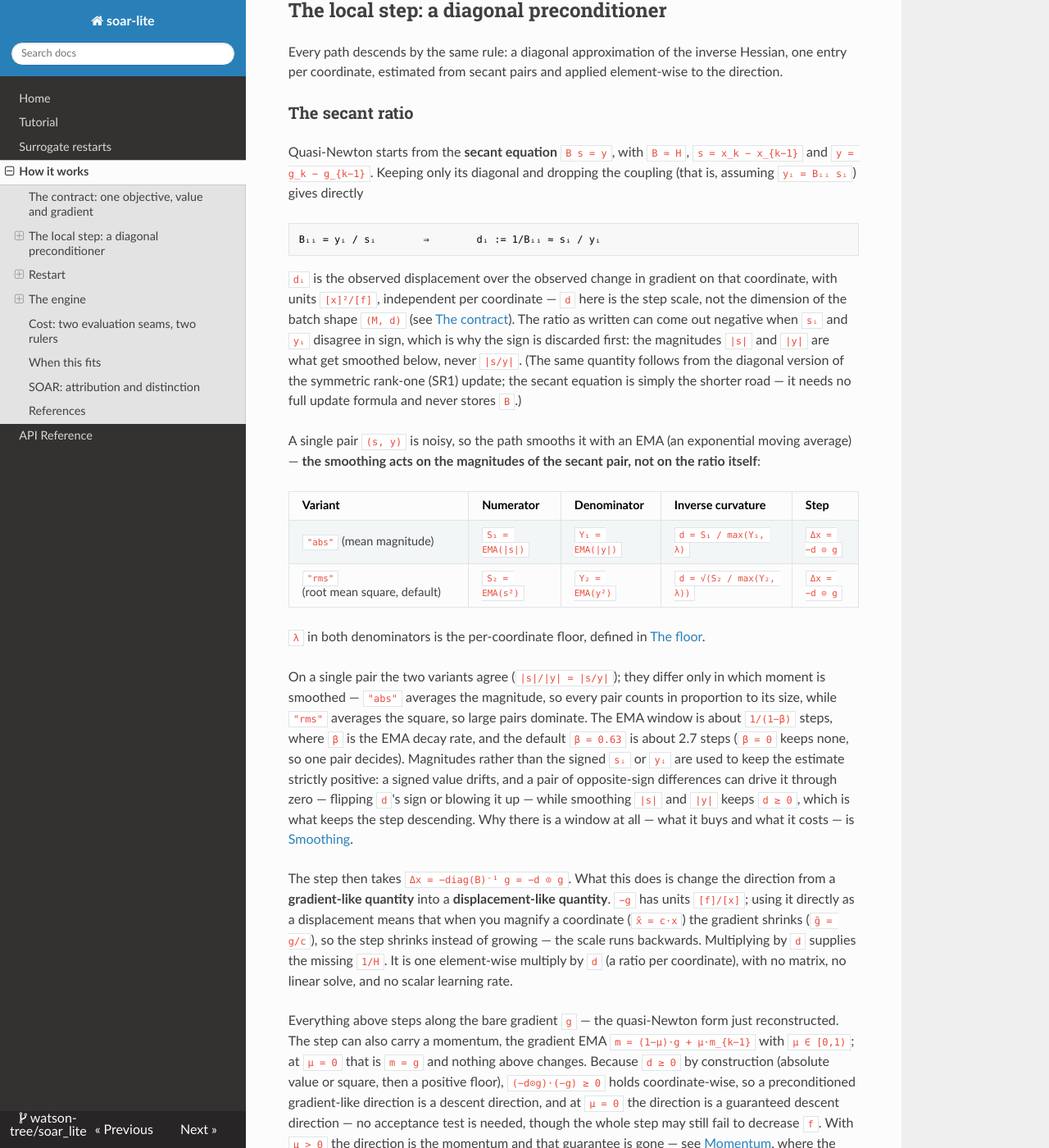
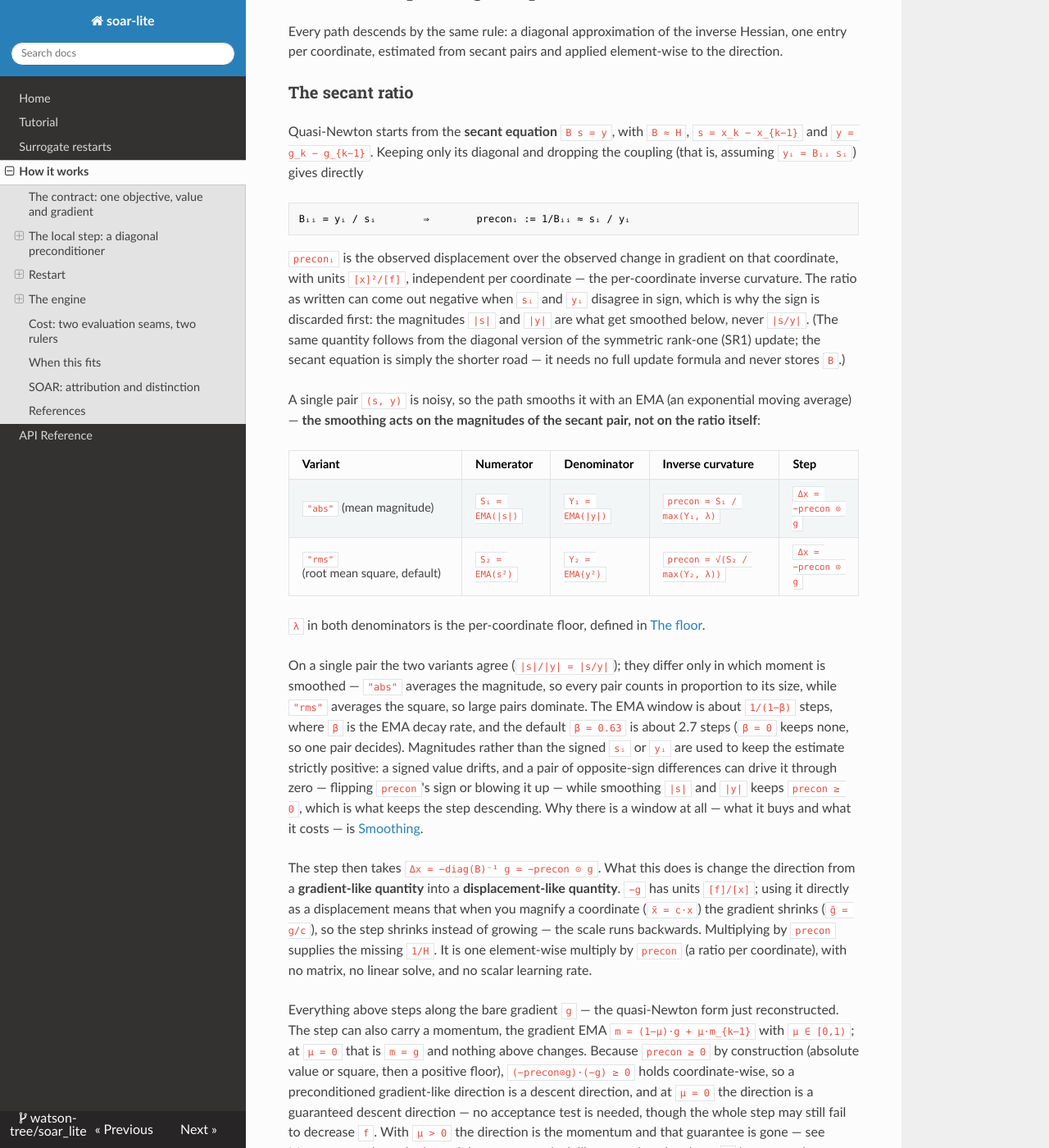
Before and after one commit to watson-tree/soar_lite, an MkDocs documentation site: the page built from docs/explanation/how-it-works.md, in a window 1280 px wide and 1400 px high, scrolled down 1125 px. Shown: the whole window at 82% size. Built offline with MkDocs 1.6.1, drawn with Linux system fonts in a browser that asks for light colours; nearby versions of some CDN libraries; some of the changed text lies outside the part shown.

Commit message:
refactor: spell the preconditioner `precon`, so `d` means the dimension
Two quantities were both spelled `d`: `Domain.d`, the dimension, and the
solver's per-coordinate scale in `-d ⊙ m`. Only the solver side could move.
The dimension `d` is conventional math spelling in the shape notation `(M, d)`
and `(d,)` that a dozen docstrings use, so renaming the attribute would clear
half the collision and leave the other half; the solver's `d` is a local, a
private helper, and prose.

`precon` reuses the term the repo already has for this quantity: the module
docstring calls it diagonal secant preconditioning, the class is
`DiagonalPreconditioner`, and the glossary defines "diagonal preconditioner".
So this adds no vocabulary. `-precon ⊙ m` reads as the preconditioned momentum
direction. `h` lost because it invites the "diagonal Newton" reading the
glossary rejects under `_Avoid_`, `diag` because the last rename round removed
it for reading as a matrix, and `step_len` because `alpha0` already owns the
step fraction.

- `local_solver.py`: `_d_for` becomes `_precon` ("path i's per-coordinate
  inverse curvature"), the two locals follow, and the docstrings that spelled
  the step `-d⊙m` / `-d_i·g_i` spell it `-precon⊙m` / `-precon_i·g_i`.
- `how-it-works.md`: the whole local-step section, including the derivation
  identities `Δx = -diag(B)⁻¹ g = -precon ⊙ g` and the two unit-invariance
  chains, which are now written in `precon` directly rather than through `d̃`.
  The note that flagged where the two `d` met had nothing left to flag.
- `CONTEXT.md`: the diagonal-preconditioner entry, and the floor entry, whose
  "keeps a coordinate's step-size denominator positive" was the same word
  twice once the scale was no longer a step size.
- home page, its README mirror, `experiments/DESIGN.md` and the tests: "a step
  length per coordinate" and "d⊙m" become the estimate they name. The tests
  keep their own `d = x - 0.5` offsets, which are dimensions.

````diff
--- a/docs/explanation/how-it-works.md
+++ b/docs/explanation/how-it-works.md
@@ -27,9 +27,8 @@ from outside.
 The objective is called in batches: given a batch of points `x` of shape
 `(M, d)` — `M` points, `d` coordinates — it returns `f` of shape `(M,)`, `∇f`
 of shape `(M, d)`, and optionally a feasibility mask of shape `(M,)`, `None`
-meaning all feasible. (`d` is the dimension here; *The local step* reuses `d`
-for the per-coordinate step scale, flagged where the two meet.) The goal is to
-minimize `f` over the feasible points. Infeasible points are still served, and
+meaning all feasible. The goal is to minimize `f` over the feasible points.
+Infeasible points are still served, and
 their gradients still drive the paths: the mask decides only what may become the
 final answer.
 
@@ -62,13 +61,12 @@ Quasi-Newton starts from the **secant equation** `B s = y`, with `B ≈ H`,
 dropping the coupling (that is, assuming `yᵢ = Bᵢᵢ sᵢ`) gives directly
 
 ```text
-Bᵢᵢ = yᵢ / sᵢ        ⇒        dᵢ := 1/Bᵢᵢ ≈ sᵢ / yᵢ
+Bᵢᵢ = yᵢ / sᵢ        ⇒        preconᵢ := 1/Bᵢᵢ ≈ sᵢ / yᵢ
 ```
 
-`dᵢ` is the observed displacement over the observed change in gradient on that
-coordinate, with units `[x]²/[f]`, independent per coordinate — `d` here is the
-step scale, not the dimension of the batch shape `(M, d)` (see
-[The contract](#the-contract-one-objective-value-and-gradient)). The ratio as
+`preconᵢ` is the observed displacement over the observed change in gradient on
+that coordinate, with units `[x]²/[f]`, independent per coordinate — the
+per-coordinate inverse curvature. The ratio as
 written can come out negative when `sᵢ` and `yᵢ` disagree in sign, which is
 why the sign is discarded first: the magnitudes `|s|` and `|y|` are what get
 smoothed below, never `|s/y|`. (The same quantity follows from the diagonal
@@ -81,8 +79,8 @@ secant pair, not on the ratio itself**:
 
 | Variant | Numerator | Denominator | Inverse curvature | Step |
 | --- | --- | --- | --- | --- |
-| `"abs"` (mean magnitude) | `S₁ = EMA(|s|)` | `Y₁ = EMA(|y|)` | `d = S₁ / max(Y₁, λ)` | `Δx = −d ⊙ g` |
-| `"rms"` (root mean square, default) | `S₂ = EMA(s²)` | `Y₂ = EMA(y²)` | `d = √(S₂ / max(Y₂, λ))` | `Δx = −d ⊙ g` |
+| `"abs"` (mean magnitude) | `S₁ = EMA(|s|)` | `Y₁ = EMA(|y|)` | `precon = S₁ / max(Y₁, λ)` | `Δx = −precon ⊙ g` |
+| `"rms"` (root mean square, default) | `S₂ = EMA(s²)` | `Y₂ = EMA(y²)` | `precon = √(S₂ / max(Y₂, λ))` | `Δx = −precon ⊙ g` |
 
 `λ` in both denominators is the per-coordinate floor, defined in
 [The floor](#the-floor-a-guard-on-the-denominator).
@@ -95,27 +93,27 @@ rate, and the default `β = 0.63` is about 2.7 steps (`β = 0` keeps none, so on
 pair decides). Magnitudes rather than the
 signed `sᵢ` or `yᵢ` are used to keep the estimate strictly positive: a signed
 value drifts, and a pair of opposite-sign differences can drive it through zero
-— flipping `d`'s sign or blowing it up — while smoothing `|s|` and `|y|` keeps
-`d ≥ 0`, which is what keeps the step descending. Why there is a window at
-all — what it buys and what it costs — is [Smoothing](#smoothing).
+— flipping `precon`'s sign or blowing it up — while smoothing `|s|` and `|y|`
+keeps `precon ≥ 0`, which is what keeps the step descending. Why there is a
+window at all — what it buys and what it costs — is [Smoothing](#smoothing).
 
-The step then takes `Δx = −diag(B)⁻¹ g = −d ⊙ g`. What this does is change the
-direction from a **gradient-like quantity** into a **displacement-like
+The step then takes `Δx = −diag(B)⁻¹ g = −precon ⊙ g`. What this does is change
+the direction from a **gradient-like quantity** into a **displacement-like
 quantity**. `−g` has units `[f]/[x]`; using it directly as a displacement means
 that when you magnify a coordinate (`x̃ = c·x`) the gradient shrinks (`g̃ = g/c`),
 so the step shrinks instead of growing — the scale runs backwards. Multiplying
-by `d` supplies the missing `1/H`. It is one element-wise multiply by `d` (a
-ratio per coordinate), with no matrix, no linear solve, and no scalar learning
-rate.
+by `precon` supplies the missing `1/H`. It is one element-wise multiply by
+`precon` (a ratio per coordinate), with no matrix, no linear solve, and no
+scalar learning rate.
 
 Everything above steps along the bare gradient `g` — the quasi-Newton form just
 reconstructed. The step can also carry a momentum, the gradient EMA
 `m = (1−μ)·g + μ·m_{k−1}` with `μ ∈ [0,1)`; at `μ = 0` that is `m = g` and
-nothing above changes. Because `d ≥ 0` by construction (absolute value or
-square, then a positive floor), `(−d⊙g)·(−g) ≥ 0` holds coordinate-wise, so a
-preconditioned gradient-like direction is a descent direction, and at `μ = 0`
-the direction is a guaranteed descent direction — no acceptance test is needed,
-though the whole step may still fail to decrease `f`.
+nothing above changes. Because `precon ≥ 0` by construction (absolute value or
+square, then a positive floor), `(−precon⊙g)·(−g) ≥ 0` holds coordinate-wise,
+so a preconditioned gradient-like direction is a descent direction, and at
+`μ = 0` the direction is a guaranteed descent direction — no acceptance test is
+needed, though the whole step may still fail to decrease `f`.
 With `μ > 0` the direction is the momentum and that guarantee is gone — see
 [Momentum](#momentum), where the loss of that guarantee is deliberate — but the
 closer `μ` is to zero, the more nearly the direction still descends. The default
@@ -135,17 +133,17 @@ stability, and the two sides are:
   The same true `Hᵢᵢ` therefore comes back higher on one step and lower on the
   next, purely because the path turned; that step-to-step wobble carries no
   information about the curvature. An EMA spanning a few steps averages the
-  wobble out and leaves `d` steadier. On a rotated quadratic, where the
+  wobble out and leaves `precon` steadier. On a rotated quadratic, where the
   direction turns hard every step, this is `β`'s whole effect.
 - **Currentness.** Where the true curvature changes along the path — a
   non-quadratic landscape — every pair's reading is honest, and blending older
   pairs re-weights the estimate toward points the path has left behind. There
-  the window is pure lag: it flattens the path of `d`, but the shape it flattens
+  the window is pure lag: it flattens the path of `precon`, but the shape it flattens
   is the real terrain, not a coupling artifact.
 
 On a diagonal quadratic neither side applies — each pair reads `1/Hᵢᵢ` exactly
 and nothing varies — so `β` is there neutral. `β = 0` is the currentness end of
-the range `[0, 1)`: `d` reads only the newest accepted secant. `β` defaults to
+the range `[0, 1)`: `precon` reads only the newest accepted secant. `β` defaults to
 0.63 (a window of about 2.7 steps) — a plain default, with no deeper tuning
 behind the number. (`μ` shapes the *direction* — see [Momentum](#momentum) — and
 `β` the *scale*; the scale reads the raw gradient difference `g_k − g_{k−1}`,
@@ -154,18 +152,18 @@ never the smoothed `m`, so the two knobs never feed each other.)
 ### Unit invariance, and why there is no scalar learning rate
 
 Rescaling a coordinate, `x̃ = c·x`, rescales the secant to `s̃ = c·s` and the
-gradient to `g̃ = g/c` (hence `ỹ = y/c`), so `d̃ = s̃/ỹ = (c·s)/(y/c) = c²·d`,
-and the step follows it:
+gradient to `g̃ = g/c` (hence `ỹ = y/c`), so `precon` scales by `c²`, and the
+step follows it:
 
 ```text
-Δx̃ = −d̃ ⊙ g̃ = −(c²·d) ⊙ (g/c) = −c·(d ⊙ g) = c·Δx
+Δx̃ = −(c²·precon) ⊙ (g/c) = −c·(precon ⊙ g) = c·Δx
 ```
 
 Rescaling the value, `f̃ = c_f·f`, leaves `s` alone and scales `g̃ = c_f·g`, so
-`d̃ = s/ỹ = s/(c_f·y) = d/c_f`, and the step is unchanged:
+`precon` shrinks by `c_f`, and the step is unchanged:
 
 ```text
-Δx̃ = −(d/c_f) ⊙ (c_f·g) = −d ⊙ g = Δx
+Δx̃ = −(precon/c_f) ⊙ (c_f·g) = −precon ⊙ g = Δx
 ```
 
 That is exactly the scaling a step carrying physical units should have, and it
@@ -181,23 +179,23 @@ can be right for all coordinates at once. (The warm-up step is the one exception
 
 `λ = θ·|gᵢ|` for `"abs"` (units `[f]/[x]`) or `λ = θ·gᵢ²` for `"rms"` (units
 `[f]²/[x]²`), with `θ ≥ 0` unitless (default `1e-3`; `θ = 0` turns the floor
-off, so `d = S/Y` has nothing catching a vanishing `Y`), and the denominator is
+off, so `precon = S/Y` has nothing catching a vanishing `Y`), and the denominator is
 `max(Y, λ)`. It is anchored to the **current gradient** rather than to the first
 secant `y₀` or the current value `|f_k|`: the floor has to vanish with `g`, not
 with `y`. A flat but unconverged coordinate (`y → 0` while `g ≠ 0`) still gets a
 finite step, and a genuinely converged coordinate (`g → 0`) is caught by the
 stopping test before the division ever repeats at `g ≈ 0`.
 
-Anchoring to `g` is safe because the step then multiplies `d` and `g`
-element-wise. When `Y` bottoms out, `d` is `1/|g|` up to constants — `S₁/(θ·|g|)`
-in `"abs"`, `√(S₂/(θ·gᵢ²))` in `"rms"` — and the full step `−d ⊙ g` reduces to
-`−(S₁/θ)·sign(g)` or `−(√S₂/√θ)·sign(g)`: a finite `[x]`-valued move in the
-direction of `−sign(g)`. The `g` inside the floor cancels the `g` it is
-multiplied by, which is why anchoring to `g` cannot make the step explode as
-`g → 0`. The floor is a **guard**: it only touches `d` where `Y < λ`; everywhere
-else `d = S/Y` stands, and how aggressive the step should be stays with the
-separate knob `alpha0` (whole-step damping, default `1`) — a
-`DiagonalPreconditioner` parameter, not a schedule one — see
+Anchoring to `g` is safe because the step then multiplies `precon` and `g`
+element-wise. When `Y` bottoms out, `precon` is `1/|g|` up to constants —
+`S₁/(θ·|g|)` in `"abs"`, `√(S₂/(θ·gᵢ²))` in `"rms"` — and the full step
+`−precon ⊙ g` reduces to `−(S₁/θ)·sign(g)` or `−(√S₂/√θ)·sign(g)`: a finite
+`[x]`-valued move in the direction of `−sign(g)`. The `g` inside the floor
+cancels the `g` it is multiplied by, which is why anchoring to `g` cannot make
+the step explode as `g → 0`. The floor is a **guard**: it only touches `precon`
+where `Y < λ`; everywhere else `precon = S/Y` stands, and how aggressive the
+step should be stays with the separate knob `alpha0` (whole-step damping,
+default `1`) — a `DiagonalPreconditioner` parameter, not a schedule one — see
 [The warm-up step](#the-warm-up-step). A line search is not a knob either: a
 method that wants one enumerates trials itself and names the winner (see
 [the step channel](#the-step-channel-trials-a-winner-or-no-winner)).
@@ -207,13 +205,14 @@ method that wants one enumerates trials itself and names the winner (see
 Warm-up and steady state share the **same step mechanism**: take the full
 proposal along the current direction, and let `step` record the committed step.
 The two phases differ only in the **direction**: warm-up has no secant pair yet,
-so `d` cannot be estimated and the direction is `−g₀`; once the first `(s, y)`
-exists it becomes `−d⊙m` — the momentum, equal to `g` at the default `μ = 0` (see
-[Momentum](#momentum)). `alpha0` is the one knob either phase reads.
+so `precon` cannot be estimated and the direction is `−g₀`; once the first
+`(s, y)` exists it becomes `−precon⊙m` — the momentum, equal to `g` at the
+default `μ = 0` (see [Momentum](#momentum)). `alpha0` is the one knob either
+phase reads.
 
 `DiagonalPreconditioner` reads no value at all: both phases take **one whole
 step, read by no value** — warm-up commits `x − α0·g₀` and steady state commits
-`x − α0·d⊙m` — so neither runs a line search nor compares against its start. Its
+`x − α0·precon⊙m` — so neither runs a line search nor compares against its start. Its
 `propose` serves no trial and names its proposal as the winner, and the
 iteration's one fused `settle` batch is the whole price of the step.
 
@@ -227,7 +226,7 @@ cheaper position.
 
 One exception to unit invariance: the warm-up step is **not** unit-invariant.
 `alpha0` is a bare number, but its effective units depend on the phase. In
-the steady state `d⊙m` is already a displacement, so `alpha0` reads as a
+the steady state `precon⊙m` is already a displacement, so `alpha0` reads as a
 fraction of the natural step. In the warm-up `−g₀` is a gradient-like quantity
 (`x̃ = c·x` gives `g̃ = g/c`, so magnifying a coordinate shrinks its gradient),
 so here `alpha0` effectively carries `[x]²/[f]` — at the default `alpha0 = 1`
@@ -285,7 +284,7 @@ m_k = (1−μ)·g_k + μ·m_{k−1},        m_k = g_k when μ = 0
 direction = m_k
 ```
 
-`m` has the units of `g`, so `d⊙m` is still displacement-like and the switch
+`m` has the units of `g`, so `precon⊙m` is still displacement-like and the switch
 costs nothing in units. It is the unprojected heavy-ball direction
 (`m_k = g_k + μ(m_{k−1} − g_k)`), and it is not Nesterov's method: Nesterov
 consumes the gradient difference `y` on its own, hiding the second-order units
@@ -297,7 +296,7 @@ memory buys is a property of two things the preconditioner cannot see:
 
 - **The scaled spectrum.** Memory trades overshoot along steep directions
   against slow progress along flat ones, so the window that helps is set by how
-  far the curvatures spread *after* `d` has taken the per-coordinate scale out —
+  far the curvatures spread *after* `precon` has taken the per-coordinate scale out —
   the conditioning the iteration actually feels, not the one `f` has on its
   own. A wide spread wants a long window, a spectrum already near one scale
   wants none, and the ideal damping follows the *shape* of that spread as well
@@ -316,15 +315,15 @@ than a tuned compromise. A caller who knows their spectrum, or their noise,
 picks `μ` on purpose, from that knowledge rather than from a number here.
 
 **`μ` does not repair the diagonal approximation.** It adds no off-diagonal
-curvature, changes no `d`, and cannot turn a wrong direction into a right one;
-what it changes is the iteration's *response* along the direction `d` already
+curvature, changes no `precon`, and cannot turn a wrong direction into a right one;
+what it changes is the iteration's *response* along the direction `precon` already
 gives. Where the off-diagonal part of `H` is dropped, it stays dropped —
 recovering it is what the global side is for, and nothing on the local side
 stands in for it.
 
 **It is not projected, and it does not preserve a descent direction.** Projecting
-`m` onto `g`'s orthogonal complement under the metric weighted by `d` would give
-the invariant `⟨d⊙(g+m⊥), g⟩ > 0`, at the price of removing the component of `m`
+`m` onto `g`'s orthogonal complement under the metric weighted by `precon` would give
+the invariant `⟨precon⊙(g+m⊥), g⟩ > 0`, at the price of removing the component of `m`
 along `g` —
 and that component is exactly what damps zigzag, cancels overshoot, and
 accumulates progress in flat regions.
@@ -355,7 +354,7 @@ by a surrogate fitted on the samples already served (`BLRGlobalModel`, Bayesian
 linear regression). The default is the former: drawing a point costs one row in
 the next batch and fits nothing, so its model cost is independent of the
 dimension.
-The sweet spot of a local method is the landscape where `d` (the step scale) is
+The sweet spot of a local method is the landscape where `precon` (the step scale) is
 right, and restarts there should be rare anyway; keeping a surrogate ready for
 it trades global-side cost for a crutch most runs never lean on.
 
@@ -730,7 +729,7 @@ reads the same counters off a worked result.
   diversity of `n_paths` paths plus `restart_stalled` re-drawing fresh starts —
   from the domain, or from a fitted surrogate where one is wired in.
 - The per-coordinate estimate ignores the coupling term `Σ_{j≠i} Hᵢⱼ sⱼ`; since
-  `yᵢ = Σ_j Hᵢⱼ sⱼ`, the off-diagonal entries stay inside `|yᵢ|` and make `d` a
+  `yᵢ = Σ_j Hᵢⱼ sⱼ`, the off-diagonal entries stay inside `|yᵢ|` and make `precon` a
   biased estimate of `1/Hᵢᵢ` (the stronger the coupling, the bigger the bias —
   typically under-stepping, more stable and slower, though the terms can also
   cancel). That is "safe" traded for "potentially fast".
````
Also changed, not shown: CONTEXT.md (+5 -5 lines), README.md (+4 -4 lines), docs/index.md (+4 -4 lines), experiments/DESIGN.md (+5 -5 lines), 2 other files.
